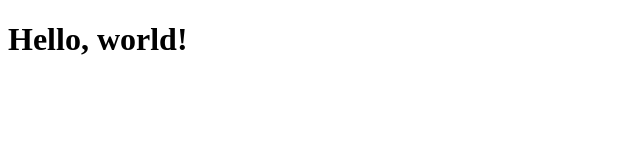
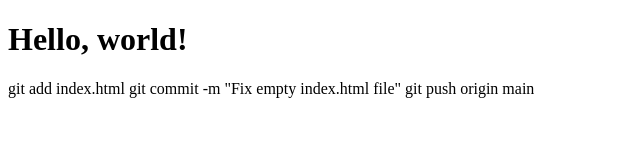
Before and after one commit to chinmayim310-create/jay, a plain HTML site: page index.html in a window 1280 px wide. Shown: the whole page, without its empty margins (0-640 px from the left). Drawn offline with Linux system fonts and the light colour scheme.

Commit message:
Update index.html

```diff
--- a/index.html
+++ b/index.html
@@ -9,3 +9,6 @@
     <h1>Hello, world!</h1>
 </body>
 </html>
+git add index.html
+git commit -m "Fix empty index.html file"
+git push origin main
```
